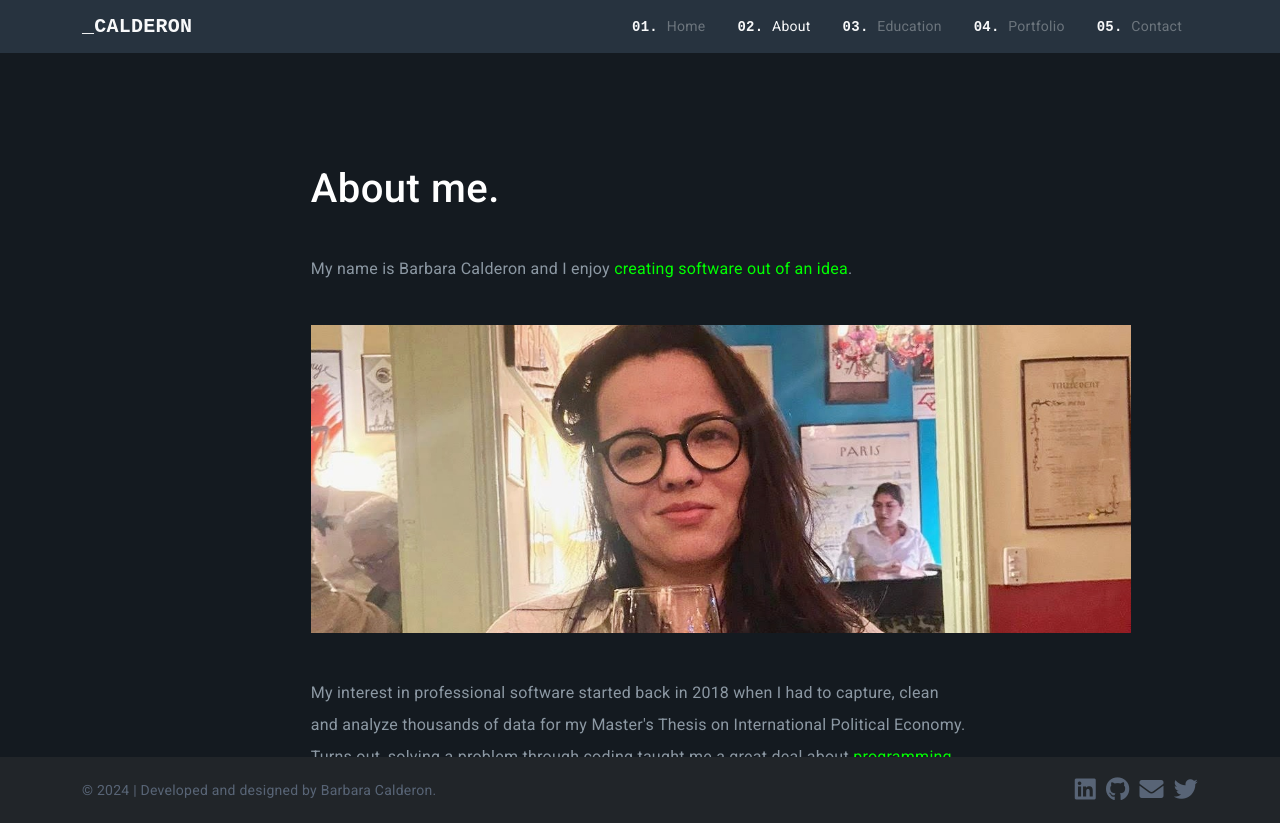
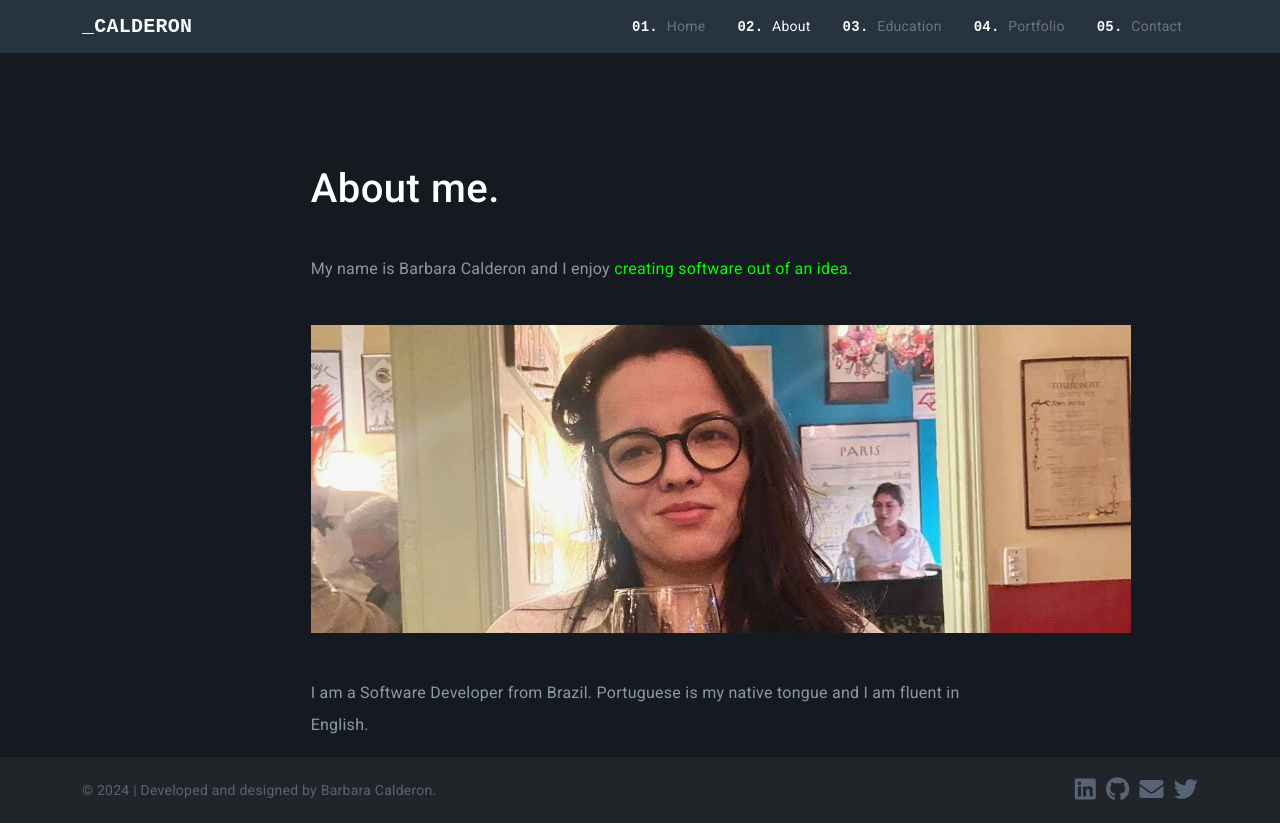
Before and after one commit to barbaracalderon/angular-portfolio-app, an Angular app: page /about in a window 1280 px wide. Built offline with nearby package versions, Linux system fonts and the light colour scheme.

Commit message:
style: add brazil/portuguese to about

```diff
--- a/src/app/about/about.component.html
+++ b/src/app/about/about.component.html
@@ -11,12 +11,15 @@
                     <img src="../../assets/bc01_a.jpg" alt="Barbara at a restaurant in SP" class="about-picture">
                 </p>
                 <p class="default-p">
-                    My interest in professional software started back in 2018 when I had to capture,
-                    clean and analyze thousands of data for my Master's Thesis on International Political
-                    Economy. Turns out, solving a problem through coding taught me a great deal about
-                    <span class="default-highlight">programming, logic and automation</span>.
-                    Next year, I was back into college to study computers and also landed my <span class="default-highlight">
-                        first job in the tech industry</span>.
+                    I am a Software Developer from Brazil. Portuguese is my native tongue and I am fluent in
+                    English.
+                </p>
+                <p class="default-p">My interest in professional software started
+                    back in 2018 when I had to capture, clean and analyze thousands of data for my
+                    Master's Thesis on International Political Economy. Turns out, solving a problem
+                    through coding taught me a great deal about <span class="default-highlight">programming,
+                    logic and automation</span>. Next year, I was back into college to study computers and
+                    also landed my <span class="default-highlight">first job in the tech industry</span>.
                 </p>
                 <p class="default-p">
                     Fast-forward to today, and so far I have had the privilege of working with fantastic
```
